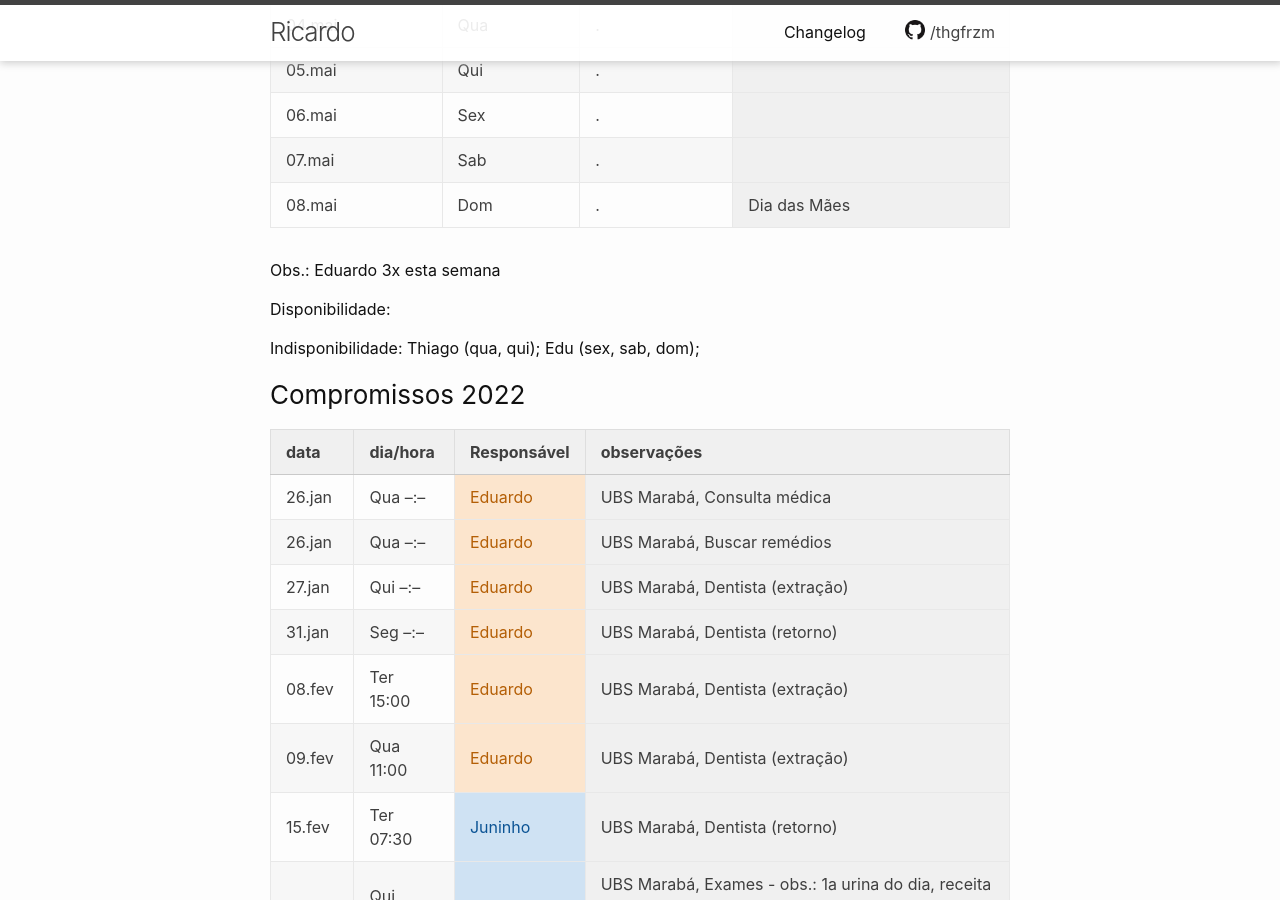
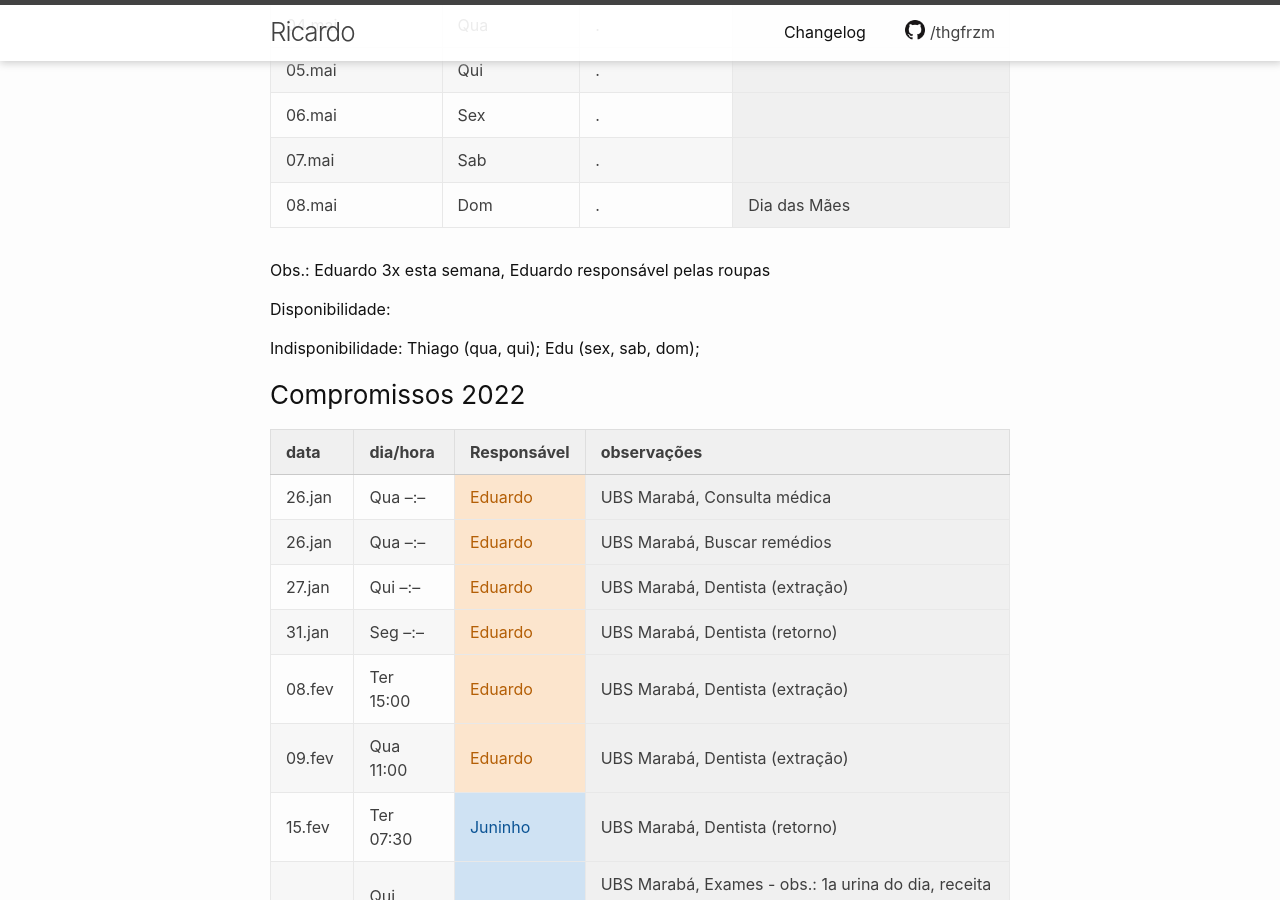
Before and after one commit to thgfrzm/ricardo, a Jekyll site: the page built from _posts/2018-12-13-escala-visitas.markdown, in a window 1280 px wide and 900 px high, scrolled down 513 px. Built offline with Jekyll 4.4.1, drawn with Linux system fonts in a browser that asks for light colours.

Commit message:
Update 2018-12-13-escala-visitas.markdown

```diff
--- a/_posts/2018-12-13-escala-visitas.markdown
+++ b/_posts/2018-12-13-escala-visitas.markdown
@@ -31,7 +31,7 @@ categories: agenda
 | 07.mai | Sab | .      |              |
 | 08.mai | Dom | .      | Dia das Mães |
 
-Obs.: Eduardo 3x esta semana
+Obs.: Eduardo 3x esta semana, Eduardo responsável pelas roupas
 
 Disponibilidade:
 
```
